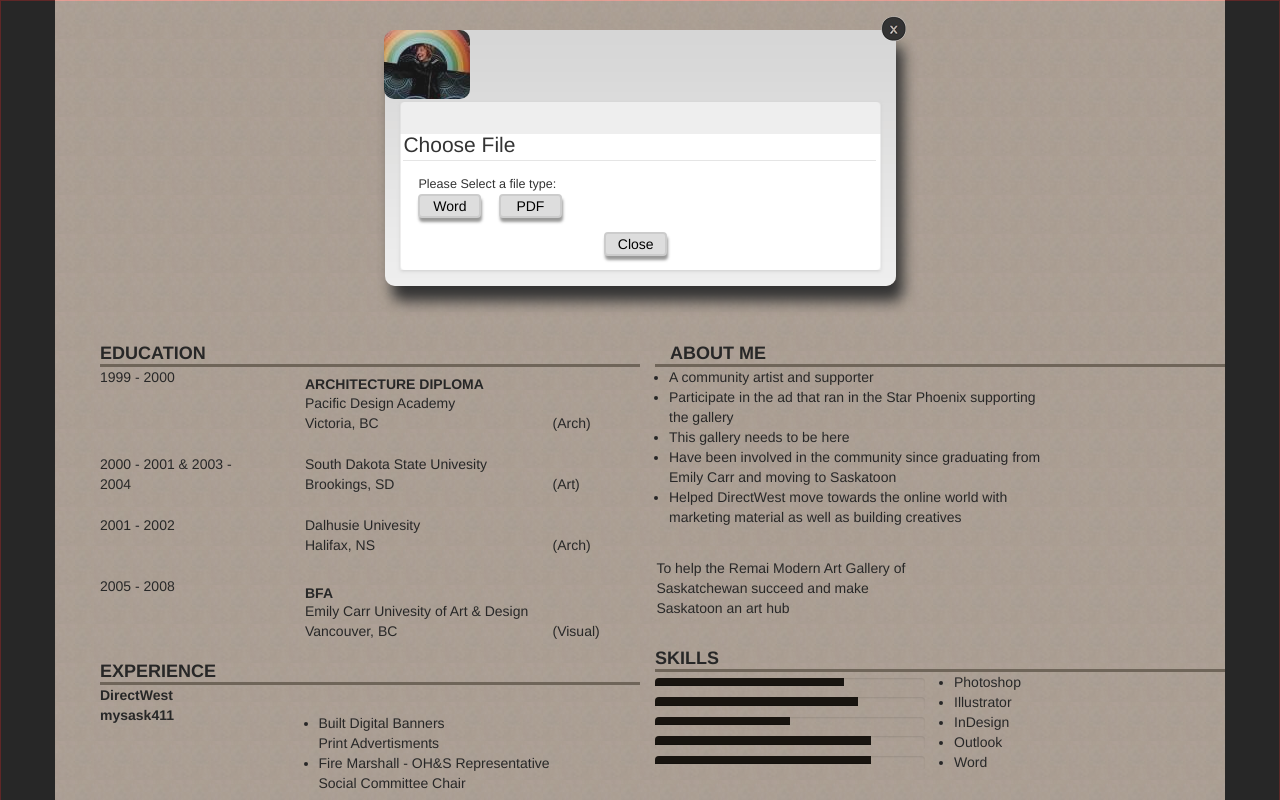
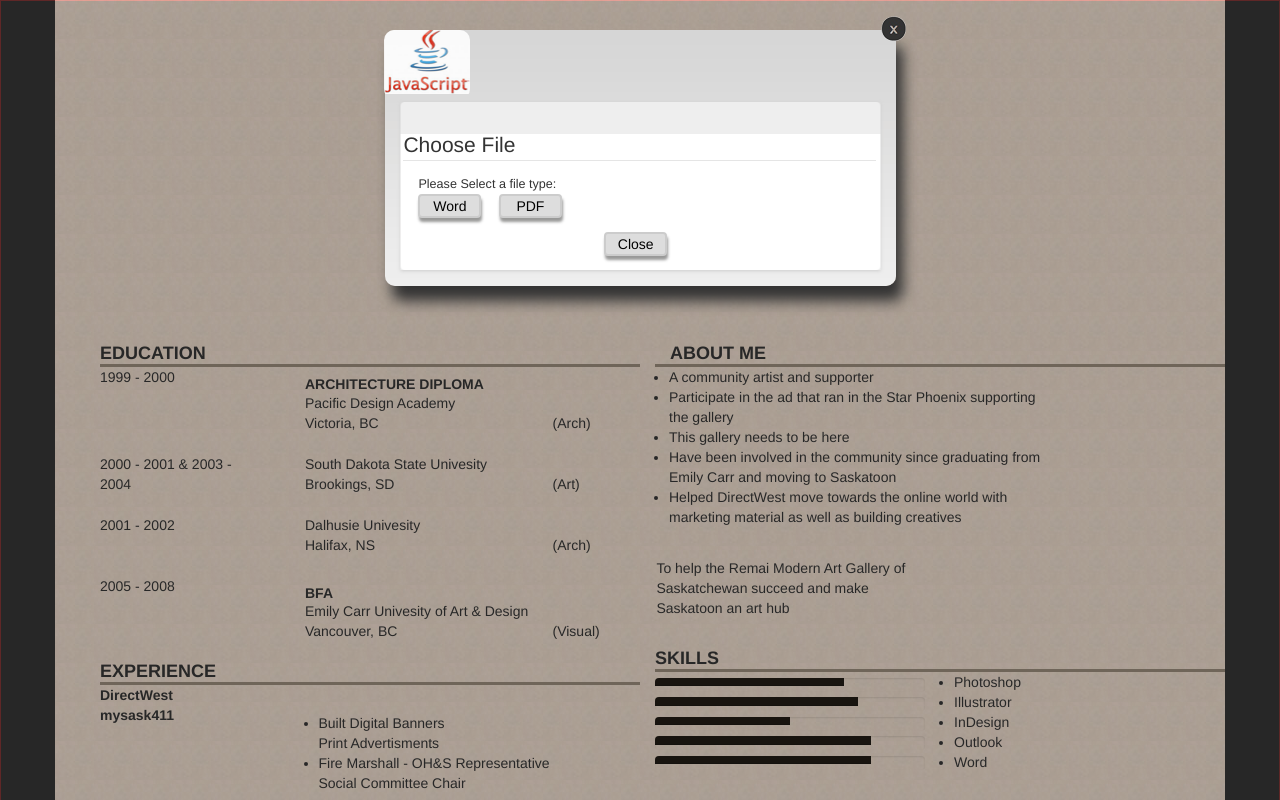
Before and after one commit to jvmqueue/flexibleGrid, a plain HTML site: page resume/site/index.html in a window 1280 px wide. Both pictures are taken after a click on the button "Download My Resume". Shown: the top 800 px of the page. Drawn offline with nearby package versions, Linux system fonts and the light colour scheme.

Commit message:
replacing proprietary modal swatch with generic image

```diff
--- a/resume/site/styles/main.css
+++ b/resume/site/styles/main.css
@@ -209,7 +209,7 @@
 	text-align:left;
 }
 div.modalSwatch{
-	background:url(../images/modalSwatch.jpg) left top no-repeat;
+	background:url(../images/modalSwatch.png) left -10px no-repeat;
 	opacity:0.9;
 	position:relative;
 	left:-16px;
```
Also changed, not shown: resume/site/images/modalSwatch.png (added).
